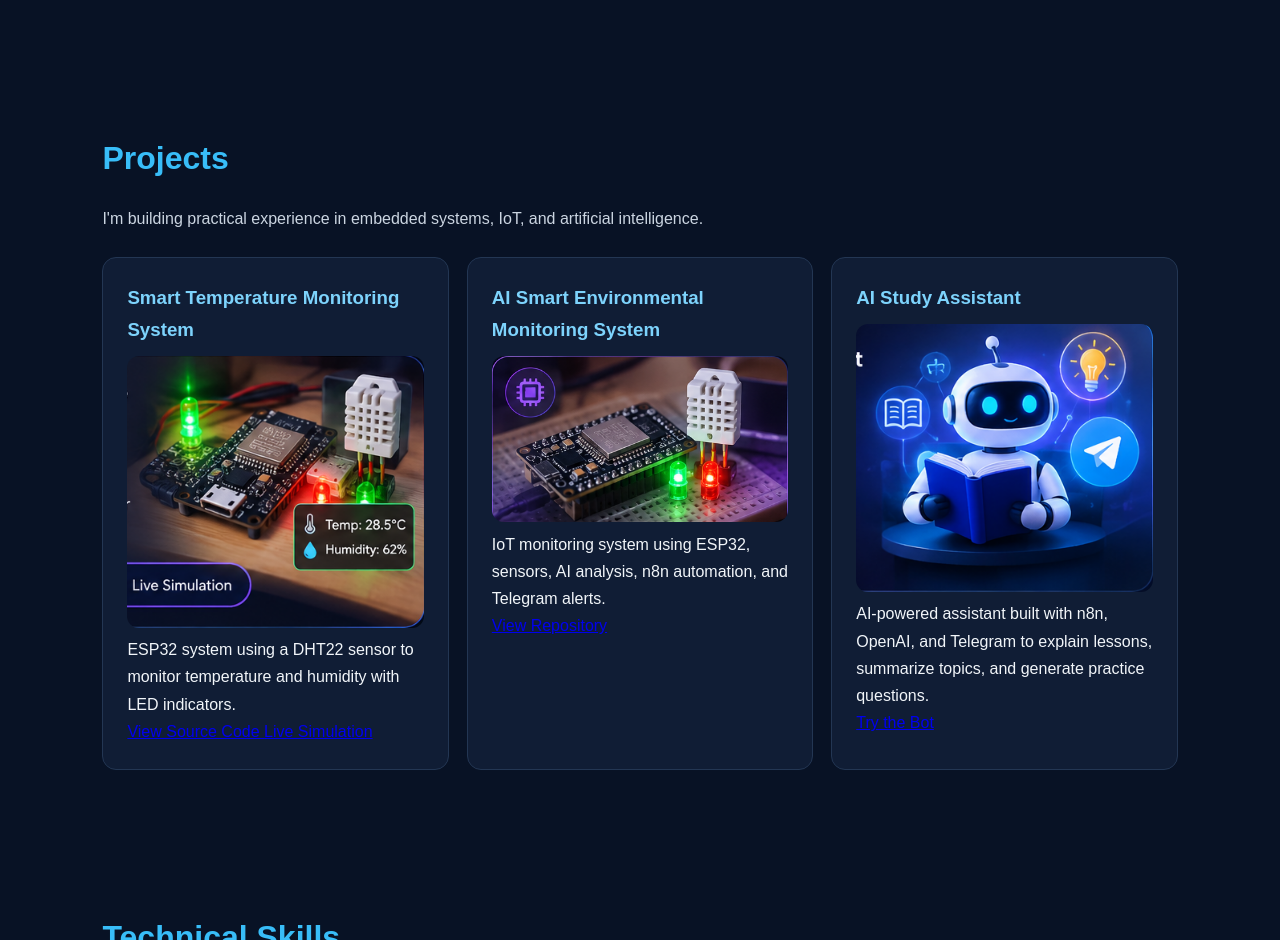
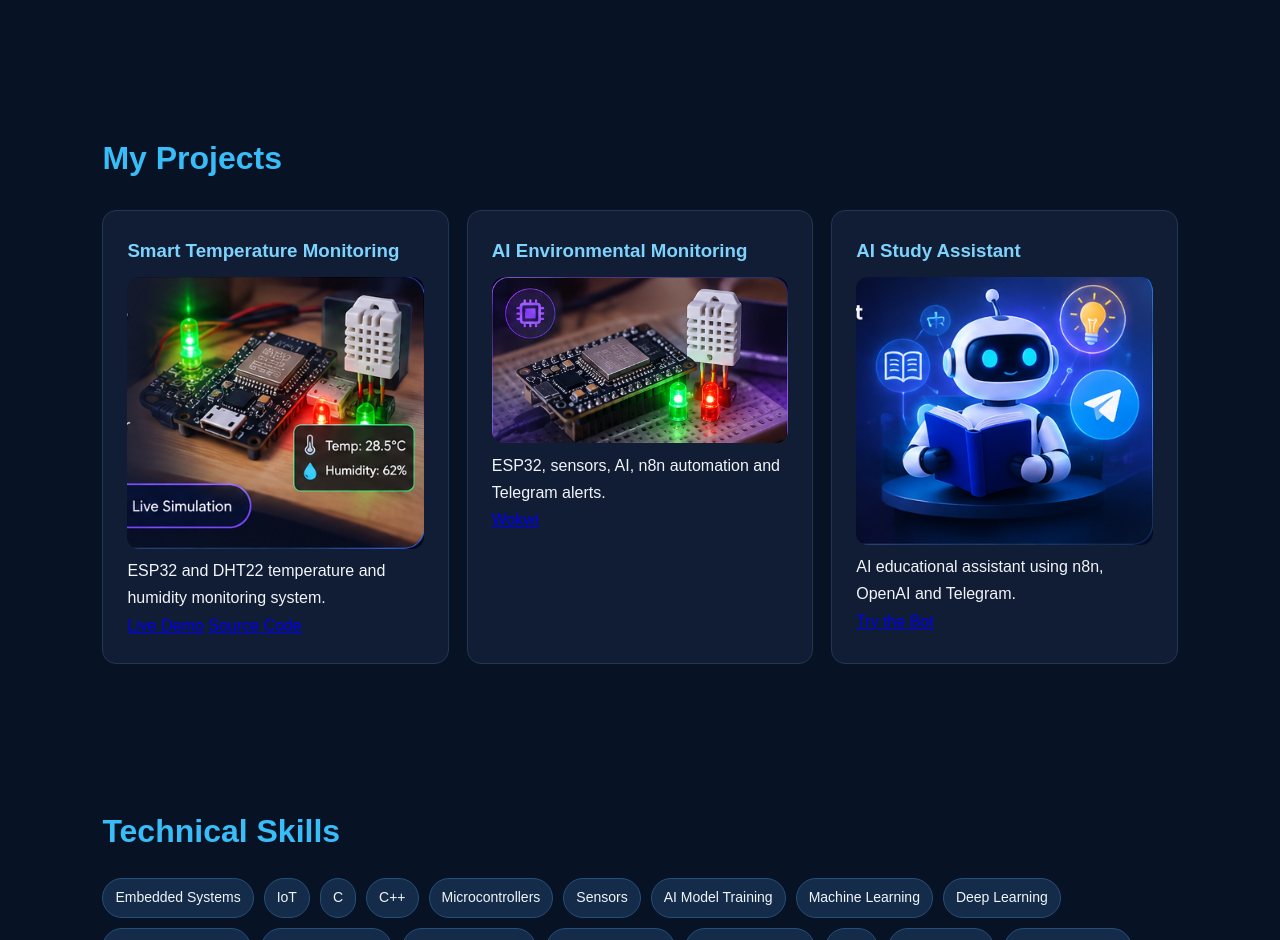
Before and after one commit to abdoabdo-glitch/abdulrhman-portfolio, a plain HTML site: page index.html in a window 1280 px wide. Shown: the part 940-1880 px from the top of the page. Drawn offline with Linux system fonts and the light colour scheme.

Commit message:
Refactor index.html for improved structure and content
Revised portfolio layout and content for better presentation.

```diff
--- a/index.html
+++ b/index.html
@@ -117,84 +117,50 @@
 </section>
 
 <section id="projects">
-  <h2>Projects</h2>
-  <p class="muted">
-    I'm building practical experience in embedded systems,
-    IoT, and artificial intelligence.
-  </p>
+  <h2>My Projects</h2>
 
   <div class="cards">
 
     <!-- Project 1 -->
     <div class="card">
-      <h3>Smart Temperature Monitoring System</h3>
+      <h3>Smart Temperature Monitoring</h3>
+      <img src="./temperature-monitoring-cover.png"
+           alt="Temperature Monitoring"
+           style="width:100%; border-radius:12px;">
+
+      <p>ESP32 and DHT22 temperature and humidity monitoring system.</p>
 
       <a href="https://wokwi.com/projects/480710152357405697"
-         target="_blank">
-        <img src="temperature-monitoring-cover.png"
-             alt="Temperature Monitoring"
-             style="width:100%; border-radius:12px;">
-      </a>
-
-      <p>
-        ESP32 system using a DHT22 sensor to monitor
-        temperature and humidity with LED indicators.
-      </p>
+         target="_blank">Live Demo</a>
 
       <a href="https://github.com/abdoabdo-glitch/abdulrhman-portfolio/blob/main/smart-temperature-monitoring.ino"
-         target="_blank">
-        View Source Code
-      </a>
-
-      <a href="https://wokwi.com/projects/480710152357405697"
-         target="_blank">
-        Live Simulation
-      </a>
+         target="_blank">Source Code</a>
     </div>
 
     <!-- Project 2 -->
     <div class="card">
-      <h3>AI Smart Environmental Monitoring System</h3>
+      <h3>AI Environmental Monitoring</h3>
+      <img src="./environment-monitoring-cover.png"
+           alt="Environmental Monitoring"
+           style="width:100%; border-radius:12px;">
+
+      <p>ESP32, sensors, AI, n8n automation and Telegram alerts.</p>
 
       <a href="https://wokwi.com/"
-         target="_blank">
-        <img src="environment-monitoring-cover.png"
-             alt="Environmental Monitoring"
-             style="width:100%; border-radius:12px;">
-      </a>
-
-      <p>
-        IoT monitoring system using ESP32, sensors,
-        AI analysis, n8n automation, and Telegram alerts.
-      </p>
-
-      <a href="https://github.com/abdoabdo-glitch/abdulrhman-portfolio"
-         target="_blank">
-        View Repository
-      </a>
+         target="_blank">Wokwi</a>
     </div>
 
     <!-- Project 3 -->
     <div class="card">
       <h3>AI Study Assistant</h3>
+      <img src="./ai-study-assistant-cover.png"
+           alt="AI Study Assistant"
+           style="width:100%; border-radius:12px;">
+
+      <p>AI educational assistant using n8n, OpenAI and Telegram.</p>
 
       <a href="https://t.me/AI_Environmental_Monitor_bot"
-         target="_blank">
-        <img src="ai-study-assistant-cover.png"
-             alt="AI Study Assistant"
-             style="width:100%; border-radius:12px;">
-      </a>
-
-      <p>
-        AI-powered assistant built with n8n, OpenAI,
-        and Telegram to explain lessons, summarize topics,
-        and generate practice questions.
-      </p>
-
-      <a href="https://t.me/AI_Environmental_Monitor_bot"
-         target="_blank">
-        Try the Bot
-      </a>
+         target="_blank">Try the Bot</a>
     </div>
 
   </div>
```
